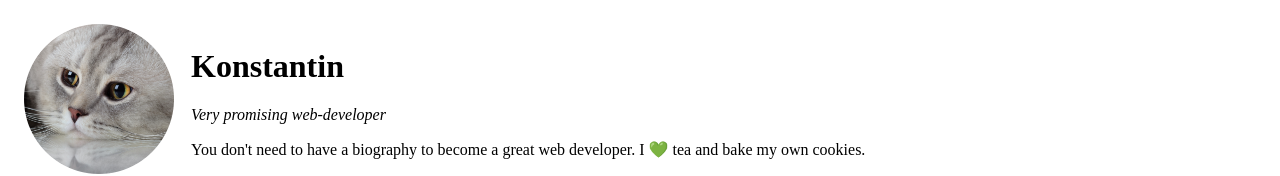
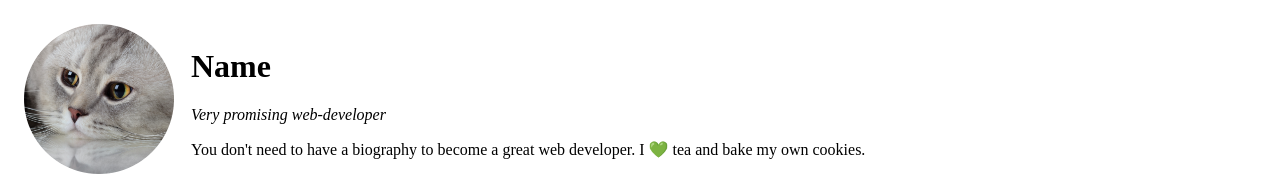
Before and after one commit to Anybodio/cv, a plain HTML site: page index.html in a window 1280 px wide. Shown: the top 176 px of the page. Drawn offline with Linux system fonts and the light colour scheme.

Commit message:
Update index.html

```diff
--- a/index.html
+++ b/index.html
@@ -11,7 +11,7 @@
     <tr>
       <td><img src="image/cat.png" width='150px' alt=""></td>
       <td>
-        <h1>Konstantin</h1>
+        <h1>Name</h1>
         <p><em>Very promising web-developer</em></p>
         <p>You don't need to have a biography to become a great web developer. I 💚 tea and bake my own cookies.</p>
       </td>
```
